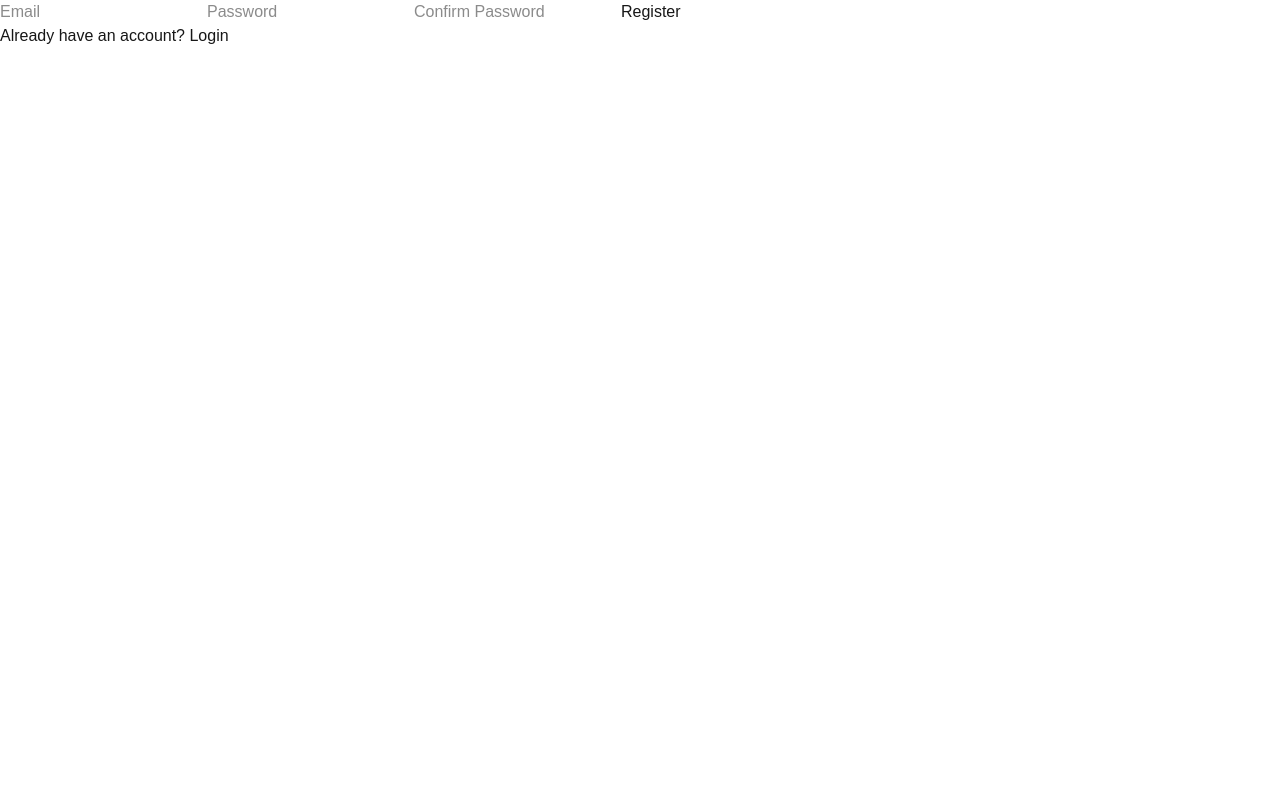
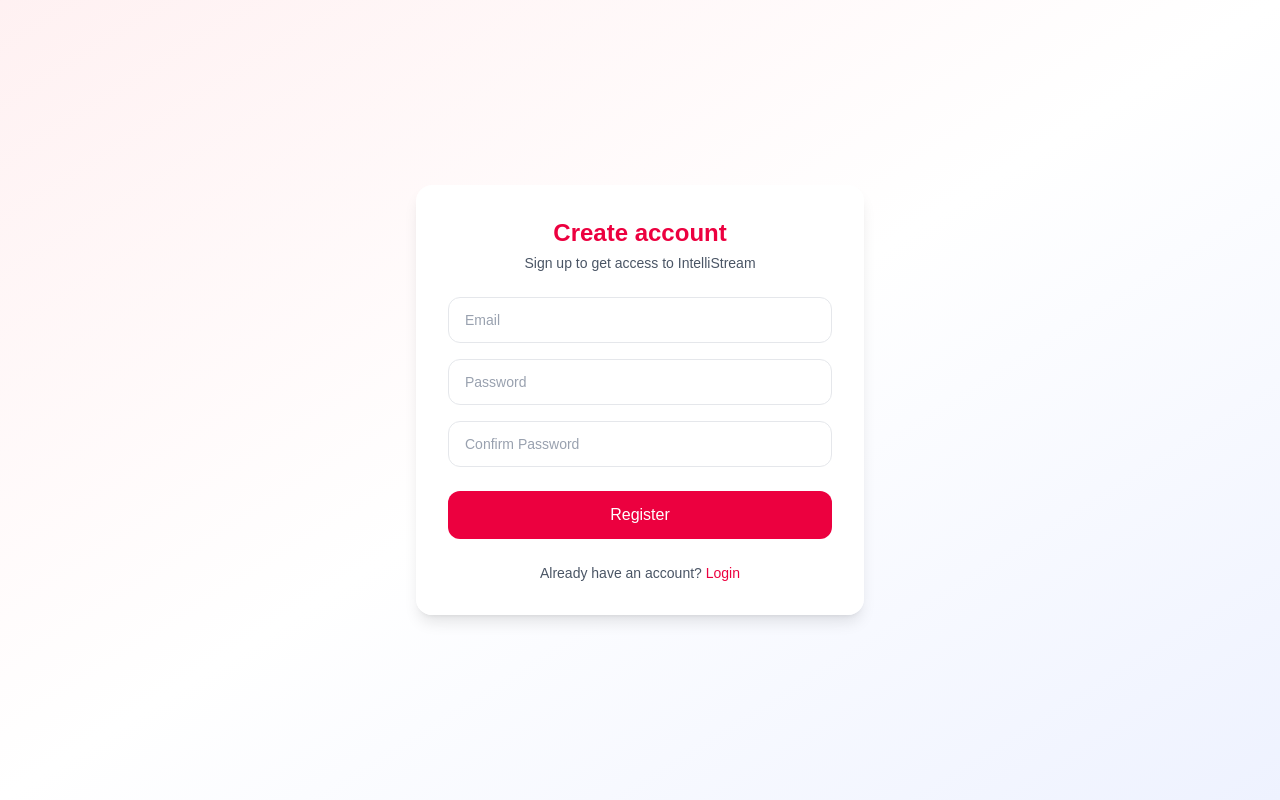
Before and after one commit to vasu-agarwal1/IntelliStream, a Next.js app: page /register in a window 1280 px wide. Built offline with nearby package versions, Linux system fonts and the light colour scheme.

Commit message:
Refactor login and registration pages with improved UI and form handling

```diff
--- a/app/login/page.tsx
+++ b/app/login/page.tsx
@@ -1,6 +1,6 @@
 'use client'
 import { signIn } from 'next-auth/react'
-import { useRouter } from 'next/router'
+import { useRouter } from 'next/navigation'
 import React, { useState } from 'react'
 
 const LoginPage = () => {
@@ -25,25 +25,49 @@ const LoginPage = () => {
             }
         }
   return (
-    <div>
-      <h1>Login</h1>
-      <form onSubmit={handleSubmit}>
+    <div className="min-h-screen flex items-center justify-center bg-linear-to-br from-indigo-50 via-white to-rose-50 dark:from-slate-900 dark:via-slate-800 p-6">
+      <div className="w-full max-w-md bg-white/90 dark:bg-slate-900/90 backdrop-blur-md rounded-2xl shadow-lg p-8">
+        <header className="mb-6 text-center">
+          <h1 className="text-2xl font-extrabold text-indigo-700 dark:text-indigo-300">Welcome back</h1>
+          <p className="text-sm text-gray-600 dark:text-gray-300 mt-1">Sign in to your account to continue</p>
+        </header>
+
+        <form onSubmit={handleSubmit} className="space-y-4">
+          <label className="block">
+            <span className="sr-only">Email</span>
             <input
               type="email"
-        placeholder='Email'
+              placeholder="Email"
               value={email}
               onChange={(e) => setEmail(e.target.value)}
+              required
+              className="w-full px-4 py-3 rounded-xl border border-gray-200 dark:border-slate-700 bg-white dark:bg-slate-800 placeholder-gray-400 text-sm focus:outline-none focus:ring-2 focus:ring-indigo-400 transition"
             />
+          </label>
+
+          <label className="block">
+            <span className="sr-only">Password</span>
             <input
               type="password"
-        placeholder='Password'
+              placeholder="Password"
               value={password}
               onChange={(e) => setPassword(e.target.value)}
+              required
+              className="w-full px-4 py-3 rounded-xl border border-gray-200 dark:border-slate-700 bg-white dark:bg-slate-800 placeholder-gray-400 text-sm focus:outline-none focus:ring-2 focus:ring-indigo-400 transition"
             />
-         <button type='submit'>Login</button>
+          </label>
+
+          <button
+            type="submit"
+            className="w-full mt-2 inline-flex items-center justify-center gap-2 px-4 py-3 rounded-xl bg-indigo-600 hover:bg-indigo-500 text-white font-medium transition"
+          >
+            Login
+          </button>
         </form>
-      <div>
-        Don't have an account? <a href="/register">Register</a>
+
+        <div className="mt-6 text-center text-sm text-gray-600 dark:text-gray-300">
+          Don't have an account? <a href="/register" className="text-indigo-600 dark:text-indigo-300 font-medium hover:underline">Register</a>
+        </div>
       </div>
     </div>
   )
--- a/app/register/page.tsx
+++ b/app/register/page.tsx
@@ -44,31 +44,61 @@ const RegisterPage = () => {
 
 
   return (
-    <div>
-      <form onSubmit={handleSubmit}>
+  <div className="min-h-screen flex items-center justify-center bg-linear-to-br from-rose-50 via-white to-indigo-50 dark:from-slate-900 dark:via-slate-800 p-6">
+      <div className="w-full max-w-md bg-white/90 dark:bg-slate-900/90 backdrop-blur-md rounded-2xl shadow-lg p-8">
+        <header className="mb-6 text-center">
+          <h1 className="text-2xl font-extrabold text-rose-600 dark:text-rose-300">Create account</h1>
+          <p className="text-sm text-gray-600 dark:text-gray-300 mt-1">Sign up to get access to IntelliStream</p>
+        </header>
+
+        <form onSubmit={handleSubmit} className="space-y-4">
+          <label className="block">
+            <span className="sr-only">Email</span>
             <input
               type="email"
-        placeholder='Email'
+              placeholder="Email"
               value={email}
               onChange={(e) => setEmail(e.target.value)}
+              required
+              className="w-full px-4 py-3 rounded-xl border border-gray-200 dark:border-slate-700 bg-white dark:bg-slate-800 placeholder-gray-400 text-sm focus:outline-none focus:ring-2 focus:ring-rose-400 transition"
             />
+          </label>
+
+          <label className="block">
+            <span className="sr-only">Password</span>
             <input
               type="password"
-        placeholder='Password'
+              placeholder="Password"
               value={password}
               onChange={(e) => setPassword(e.target.value)}
+              required
+              className="w-full px-4 py-3 rounded-xl border border-gray-200 dark:border-slate-700 bg-white dark:bg-slate-800 placeholder-gray-400 text-sm focus:outline-none focus:ring-2 focus:ring-rose-400 transition"
             />
+          </label>
+
+          <label className="block">
+            <span className="sr-only">Confirm Password</span>
             <input
               type="password"
-        placeholder='Confirm Password'
+              placeholder="Confirm Password"
               value={confirmPassword}
               onChange={(e) => setConfirmPassword(e.target.value)}
+              required
+              className="w-full px-4 py-3 rounded-xl border border-gray-200 dark:border-slate-700 bg-white dark:bg-slate-800 placeholder-gray-400 text-sm focus:outline-none focus:ring-2 focus:ring-rose-400 transition"
             />
-        <button type='submit'>Register</button>
+          </label>
+
+          <button
+            type="submit"
+            className="w-full mt-2 inline-flex items-center justify-center gap-2 px-4 py-3 rounded-xl bg-rose-600 hover:bg-rose-500 text-white font-medium transition"
+          >
+            Register
+          </button>
         </form>
-      <div>
-        <p>Already have an account? <a href="/login">Login</a>
-        </p>
+
+        <div className="mt-6 text-center text-sm text-gray-600 dark:text-gray-300">
+          Already have an account? <a href="/login" className="text-rose-600 dark:text-rose-300 font-medium hover:underline">Login</a>
+        </div>
       </div>
     </div>
   )
```
Lines whose indentation alone changed are shown as unchanged.
